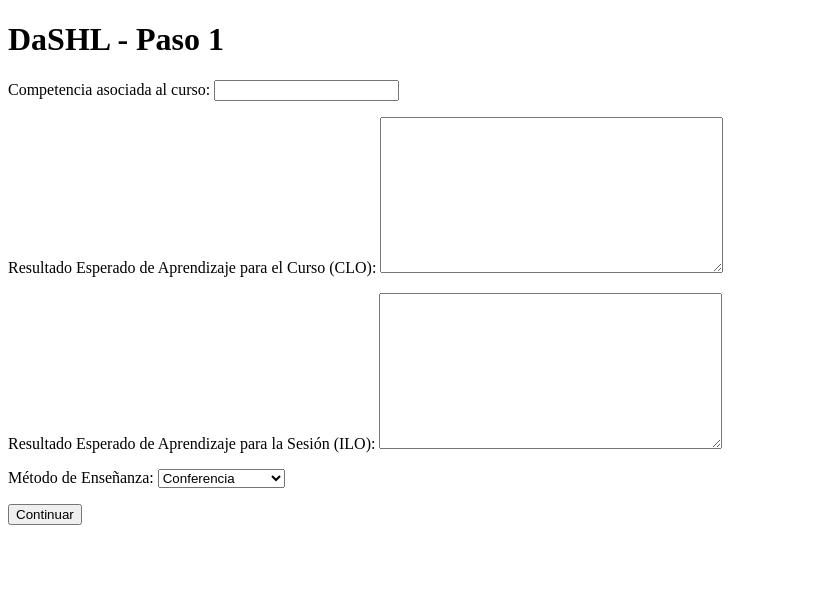
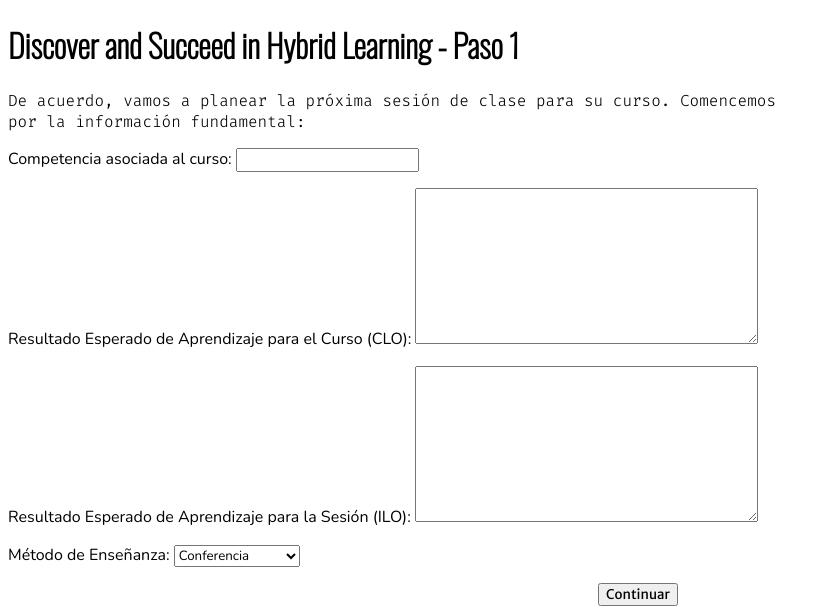
Before and after one commit to jamslug10/DaSHL, a Django app: page /planner/step1/ in a window 1280 px wide. Shown: the top 610 px of the page, without its empty margins (0-830 px from the left). Before the commit the page ends 525 px from the top, so only its background shows below. Run offline with Django 3.2, Linux system fonts and the light colour scheme; grey boxes are pictures that could not be loaded.

Commit message:
CSS added

```diff
--- a/planner/static/planner/style.css
+++ b/planner/static/planner/style.css
@@ -1,3 +1,5 @@
+@import url('https://fonts.googleapis.com/css2?family=Fira+Code:wght@300&family=Merriweather+Sans&family=Nunito:wght@200&family=Oswald:wght@200&display=swap');
+
 .cell_style1 {
     background: #b6d7a8;
 }
@@ -21,3 +23,40 @@
 .cell_style6 {
     background: #cfe2f3;
 }
+
+.page_title {
+    font-family: 'Oswald', sans-serif;
+}
+
+.instructions {
+    font-family: 'Fira Code', monospace;
+}
+
+label {
+    font-family: 'Nunito', sans-serif;
+}
+
+input {
+    font-family: 'Nunito', sans-serif;
+}
+
+input[type="submit"] {
+    font-family: 'Merriweather Sans', sans-serif;
+    margin: 0 20px 0 590px;
+}
+
+select {
+    font-family: 'Nunito', sans-serif;
+}
+
+td {
+    font-family: 'Nunito', sans-serif;
+}
+
+.footer_logo {
+    padding: 0 20px 0 580px;
+}
+
+body {
+    width: 800px;
+}
--- a/planner/templates/planner/step1.html
+++ b/planner/templates/planner/step1.html
@@ -1,13 +1,23 @@
+{% load static %}
 <!DOCTYPE html>
 <html>
   <head>
+    <link rel="stylesheet" type="text/css" href="{% static 'planner/style.css' %}">
     <meta charset="utf-8">
     <title>Discover and Succeed in Hybrid Learning</title>
   </head>
   <body>
-    <h1>DaSHL - Paso 1</h1>
+    <h1 class="page_title">Discover and Succeed in Hybrid Learning - Paso 1</h1>
+    <p class="instructions">De acuerdo, vamos a planear la próxima sesión de clase para su curso.
+    Comencemos por la información fundamental:
+    </p>
     <form action="{% url 'planner:step2' %}" method="post">
         {% csrf_token %}
         {{ form.as_p }}
         <input type="submit" value="Continuar">
     </form>
+    <p class="footer_logo">
+      <img src="https://www.estudioelefante.co/uploads/1/2/0/1/120163544/original-128px.png">
+    </p>
+  </body>
+</html>
```
Also changed, not shown: planner/templates/planner/step2.html (+11 -1 lines), planner/templates/planner/step3.html (+11 -1 lines), planner/templates/planner/step4.html (+9 -6 lines).
